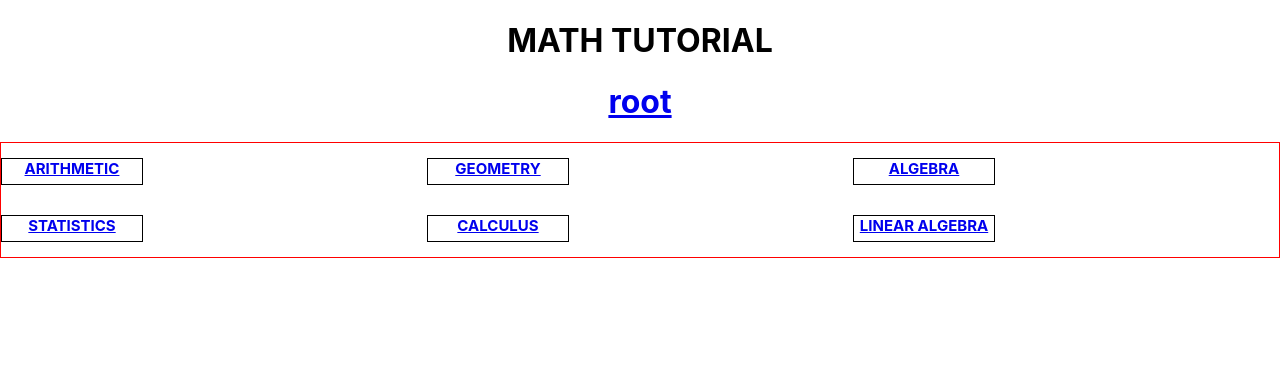
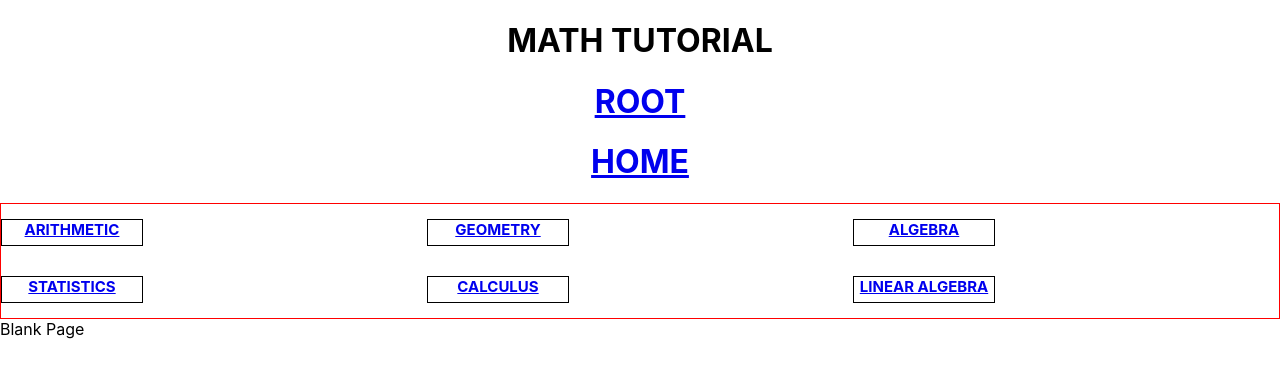
Before and after one commit to mdrisco4/math-tutor, a React (Create React App) app: page / in a window 1280 px wide. Shown: the top 378 px of the page. Built offline with nearby package versions, Linux system fonts and the light colour scheme.

Commit message:
set up links, need to fill out front pages and start setting up lessons and problems

```diff
--- a/src/App.js
+++ b/src/App.js
@@ -15,55 +15,57 @@ function App() {
       <header>
         <h1>MATH TUTORIAL</h1>
         <Link to="/">
-          <h1>root</h1>
+          <h1>ROOT</h1>
         </Link>
-        <Route path="/"></Route>
-      </header>
-      <main>
+        <Link to="/Home">
+          <h1>HOME</h1>
+        </Link>
         <div className="links-container">
-        {/* <Link to="/Home">
-          <h3>HOME</h3>
-        </Link>
-        <Route path="/Home">
-          <Home />
-        </Route> */}
           <Link to="/Arithmetic">
             <h3>ARITHMETIC</h3>
           </Link>
+          <Link to="/Geometry">
+            <h3>GEOMETRY</h3>
+          </Link>
+          <Link to="/Algebra">
+            <h3>ALGEBRA</h3>
+          </Link>
+          <Link to="/Statistics">
+            <h3>STATISTICS</h3>
+          </Link>
+          <Link to="/Calculus">
+            <h3>CALCULUS</h3>
+          </Link>
+          <Link to="/LinearAlgebra">
+            <h3>LINEAR ALGEBRA</h3>
+          </Link>
+        </div>
+      </header>
+      <main>
+      <Route path="/">
+        Blank Page
+      </Route>
+      <Route path="/Home">
+        <Home />
+      </Route>
           <Route path="/Arithmetic">
             <Arithmetic />
           </Route>
-        <Link to="/Geometry">
-          <h3>GEOMETRY</h3>
-        </Link>
           <Route path="/Geometry">
             <Geometry />
           </Route>
-        <Link to="/Algebra">
-          <h3>ALGEBRA</h3>
-        </Link>
           <Route path="/Algebra">
             <Algebra />
           </Route>
-        <Link to="/Statistics">
-          <h3>STATISTICS</h3>
-        </Link>
           <Route path="/Statistics">
             <Statistics />
           </Route>
-        <Link to="/Calculus">
-          <h3>CALCULUS</h3>
-        </Link>
           <Route path="/Calculus">
             <Calculus />
           </Route>
-        <Link to="/LinearAlgebra">
-          <h3>LINEAR ALGEBRA</h3>
-        </Link>
           <Route path="/LinearAlgebra">
             <LinearAlgebra />
           </Route>
-        </div>
       </main>
     </>
   );
```
Lines whose indentation alone changed are shown as unchanged.
